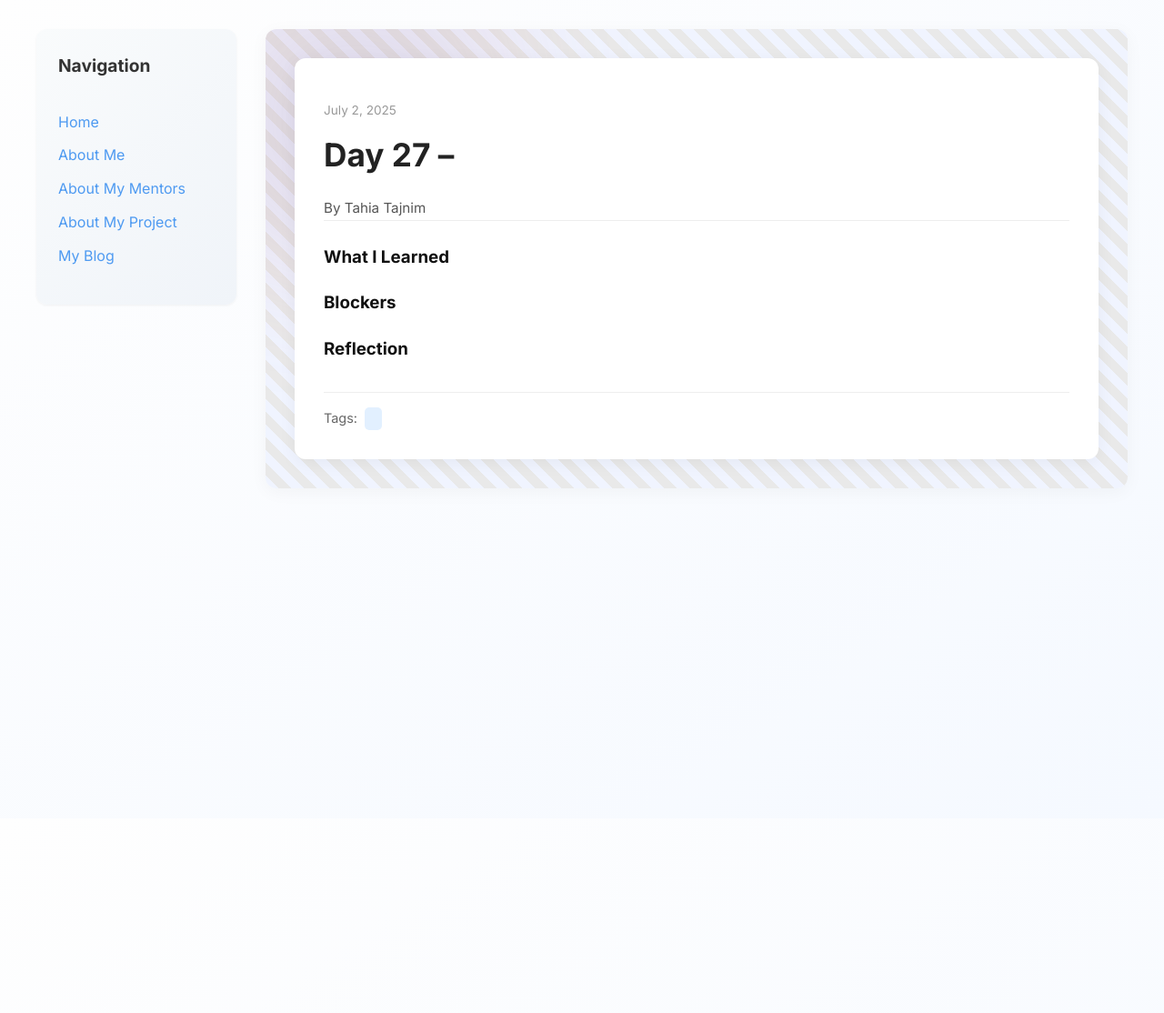
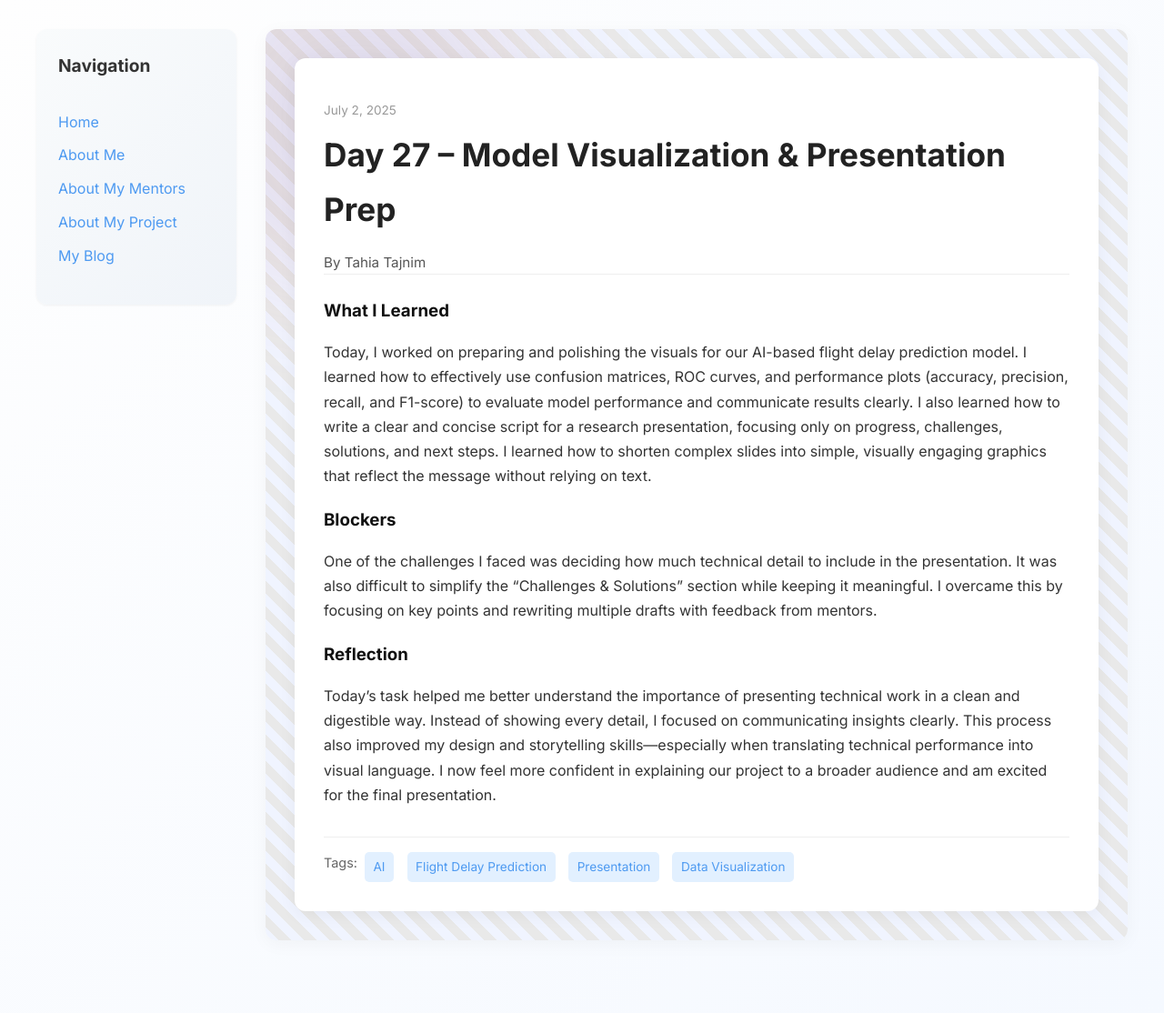
Before and after one commit to Tataj1/Tataj1.github.io, a Jekyll site: the page built from _posts/2025-07-02-day-27.md, in a window 1280 px wide. Shown: the whole page at 91% size. Built offline with Jekyll 4.4.1, drawn with Linux system fonts in a browser that asks for light colours; before the commit the page ends 900 px from its top, so only the background shows below that.

Commit message:
Update 2025-07-02-day-27.md

```diff
--- a/_posts/2025-07-02-day-27.md
+++ b/_posts/2025-07-02-day-27.md
@@ -1,18 +1,18 @@
 ---
 layout: post
-title: "Day 27 – "
+title: "Day 27 – Model Visualization & Presentation Prep"
 
 date: 2025-07-02
 author: Tahia Tajnim
 permalink: /day27.html
-tags: [""]
+tags: ["AI", "Flight Delay Prediction", "Presentation", "Data Visualization"]
 
 what_i_learned: |
-
+  Today, I worked on preparing and polishing the visuals for our AI-based flight delay prediction model. I learned how to effectively use confusion matrices, ROC curves, and performance plots (accuracy, precision, recall, and F1-score) to evaluate model performance and communicate results clearly. I also learned how to write a clear and concise script for a research presentation, focusing only on progress, challenges, solutions, and next steps. I learned how to shorten complex slides into simple, visually engaging graphics that reflect the message without relying on text.
 
 blockers: |
-
+  One of the challenges I faced was deciding how much technical detail to include in the presentation. It was also difficult to simplify the "Challenges & Solutions" section while keeping it meaningful. I overcame this by focusing on key points and rewriting multiple drafts with feedback from mentors.
 
 reflection: |
-
+  Today's task helped me better understand the importance of presenting technical work in a clean and digestible way. Instead of showing every detail, I focused on communicating insights clearly. This process also improved my design and storytelling skills—especially when translating technical performance into visual language. I now feel more confident in explaining our project to a broader audience and am excited for the final presentation.
 ---
```
